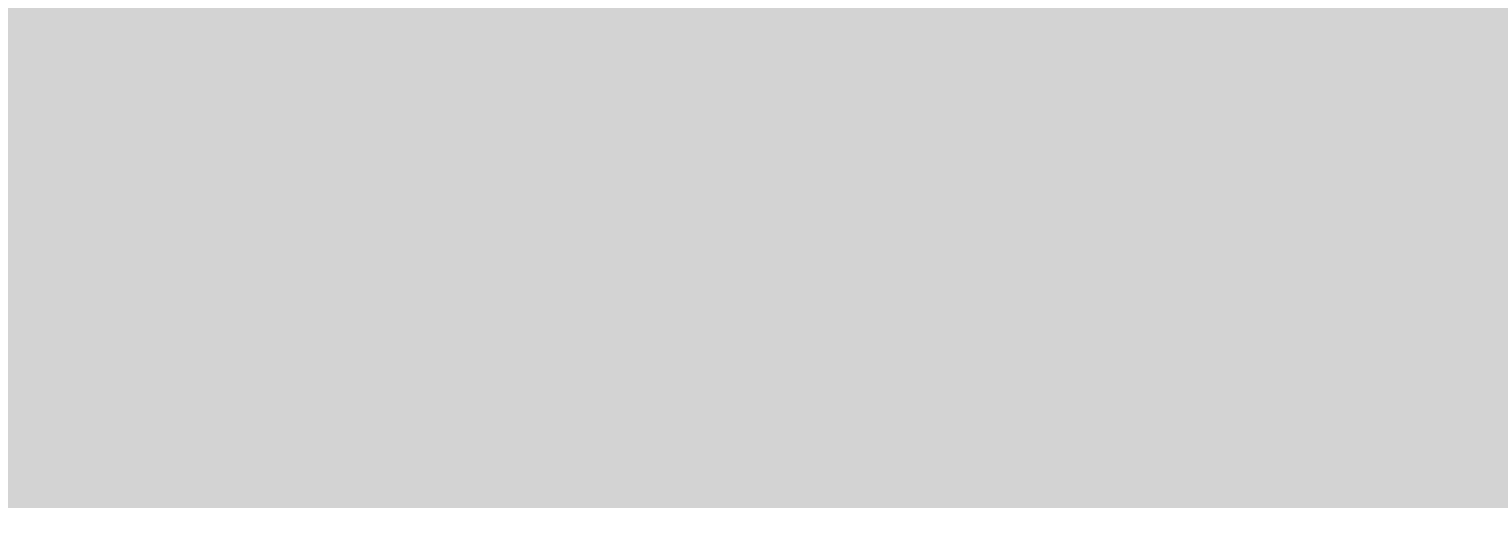
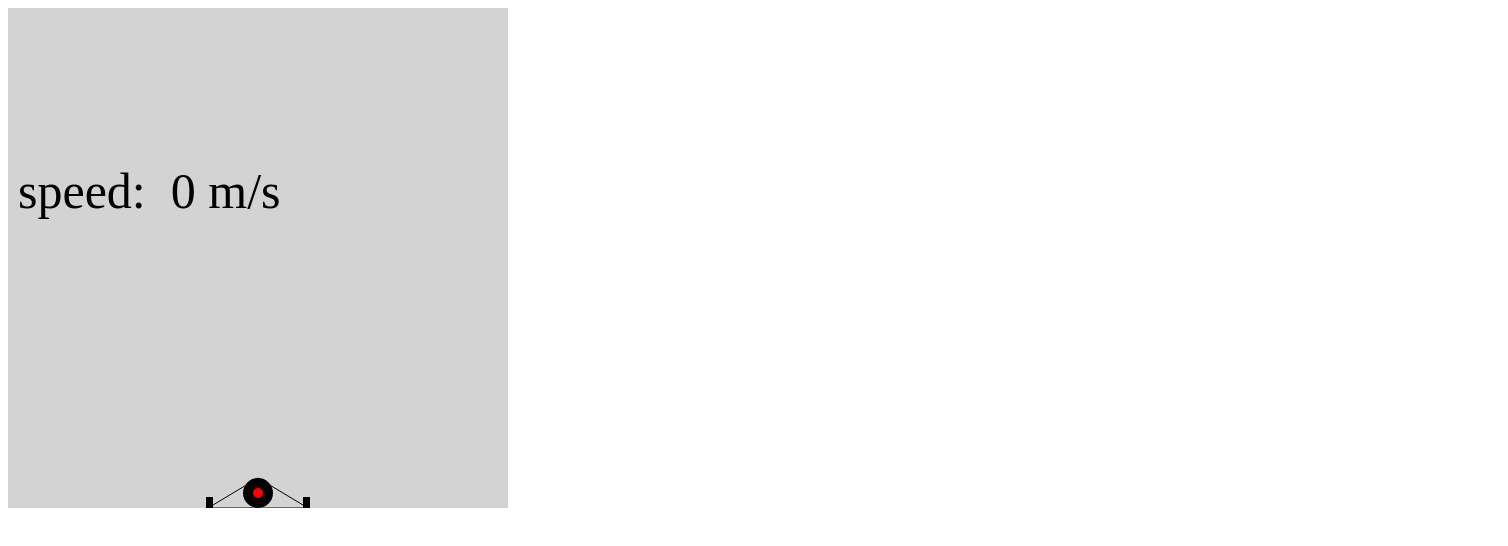
Before and after one commit to JamesMBarr/Droneageddon, a plain HTML site: page index.html in a window 1280 px wide. Shown: the whole page, 1508 px wide, since content can reach past the window. Drawn offline with Linux system fonts and the light colour scheme.

Commit message:
Add controls and units

```diff
--- /dev/null
+++ b/controls.js
@@ -0,0 +1,31 @@
+class Controls {
+  constructor() {
+    this.left = false;
+    this.right = false;
+
+    this.#addKeyboardListeners();
+  }
+
+  #addKeyboardListeners() {
+    document.onkeydown = (event) => {
+      switch (event.key) {
+        case "ArrowLeft":
+          this.left = true;
+          break;
+        case "ArrowRight":
+          this.right = true;
+          break;
+      }
+    };
+    document.onkeyup = (event) => {
+      switch (event.key) {
+        case "ArrowLeft":
+          this.left = false;
+          break;
+        case "ArrowRight":
+          this.right = false;
+          break;
+      }
+    };
+  }
+}
--- a/drone.js
+++ b/drone.js
@@ -2,22 +2,32 @@ const GRAVITY = [0, 9.81];
 
 class Drone {
   constructor() {
-    this.pos = [250, 400];
-    this.velocity = [0, 0];
+    this.pos = [250, 100]; // pixels
+    this.velocity = [0, 0]; // ms^-1
     this.theta = 0; // rad
     this.omega = 0; // rads-1
-    this.width = 100;
-    this.height = 30;
-    this.mass = 0.4; //Kg
+    this.width = 100; // pixels
+    this.height = 30; // pixels
+    this.mass = 0.4; //kg
     // prettier-ignore
-    this.i = (2 * (this.mass / 2) * (this.width / 2) ^ 2); // Moment of Inertia Kgm^2
+    // this.i = (2 * (this.mass / 2) * Math.pow(0.3 / 2, 2)); // Moment of Inertia Kgm^2
+    // Experimentally found - calculation doesn't feel right
+    this.i = 15;
     // https://droneomega.com/drone-motor-essentials/
-    this.motorThrust = 9.81; // N
-    this.motorThrottle = [0.21, 0.2];
+    this.motorThrust = 9.81 / 2; // N
+    this.motorThrottle = [0.21, 0.21]; // ratio
+
+    this.controls = new Controls();
   }
 
   /** @param {CanvasRenderingContext2D} ctx */
   update(dt) {
+    this.motorThrottle = [
+      // TODO: why is this reserved?
+      this.controls.right ? 1 : 0,
+      this.controls.left ? 1 : 0,
+    ];
+
     this.#move(dt);
 
     if (this.spring) {
@@ -25,7 +35,7 @@ class Drone {
     }
   }
 
-  resolveForces() {
+  #resolveForces() {
     let springForce = [0, 0];
 
     if (this.spring) {
@@ -33,7 +43,7 @@ class Drone {
     }
 
     const force = [
-      GRAVITY[0] * this.mass -
+      GRAVITY[0] * this.mass +
         springForce[0] +
         this.motorThrust * this.motorThrottle[0] * Math.sin(this.theta) +
         this.motorThrust * this.motorThrottle[1] * Math.sin(this.theta),
@@ -41,31 +51,45 @@ class Drone {
         springForce[1] -
         this.motorThrust * this.motorThrottle[0] * Math.cos(this.theta) -
         this.motorThrust * this.motorThrottle[1] * Math.cos(this.theta),
-    ];
+    ]; // N
 
     return force;
   }
 
-  calculateTorque() {
+  #calculateTorque() {
     return (
       (this.width / 2) * this.motorThrust * this.motorThrottle[1] -
       (this.width / 2) * this.motorThrust * this.motorThrottle[0]
-    );
+    ); // Nm
+  }
+
+  get statics() {
+    // prettier-ignore
+    const speed = Math.sqrt(Math.pow(this.velocity[0], 2) + Math.pow(this.velocity[1], 2)); // ms^-1
+
+    return {
+      speed,
+    };
   }
 
   #move(dt) {
+    // do nothing if dt is NaN
     if (isNaN(dt)) return;
 
-    let force = this.resolveForces();
+    // convert dt into seconds
+    const dt_s = dt / 1000;
+
+    let force = this.#resolveForces();
     for (let dim = 0; dim < 2; dim++) {
-      this.velocity[dim] += force[dim] * 0.001 * dt;
+      this.velocity[dim] += (force[dim] / this.mass) * dt_s;
       // multiple by 500 to convert 500 pixels into 1m
-      this.pos[dim] = this.pos[dim] + this.velocity[dim] * 0.001 * dt * 500;
+      this.pos[dim] = this.pos[dim] + this.velocity[dim] * dt_s * 100;
     }
 
-    this.omega += (this.calculateTorque() / this.i) * 0.001 * dt;
-    this.theta += this.omega * 0.001 * dt;
+    this.omega += (this.#calculateTorque() / this.i) * dt_s;
+    this.theta += this.omega * dt_s;
 
+    // TODO: basic collision needs improving
     if (this.pos[1] > 500 - this.height) {
       this.pos[1] = 500 - this.height;
       this.velocity = [0, 0];
@@ -110,5 +134,10 @@ class Drone {
     }
 
     ctx.restore();
+
+    // TODO: move into a new progress bar class
+    ctx.beginPath();
+    ctx.font = "50px serif";
+    ctx.fillText(`speed:  ${this.statics["speed"]} m/s`, 10, 200);
   }
 }
--- a/index.html
+++ b/index.html
@@ -7,6 +7,7 @@
     <canvas id="droneCanvas"></canvas>
     <script src="drone.js"></script>
     <script src="spring.js"></script>
+    <script src="controls.js"></script>
     <script src="main.js"></script>
 </body>
 </html>
--- a/main.js
+++ b/main.js
@@ -1,6 +1,6 @@
 /** @type {HTMLCanvasElement} */
 const droneCanvas = document.getElementById("droneCanvas");
-droneCanvas.width = 1500;
+droneCanvas.width = 500;
 droneCanvas.height = 500;
 
 const droneCtx = droneCanvas.getContext("2d");
```
